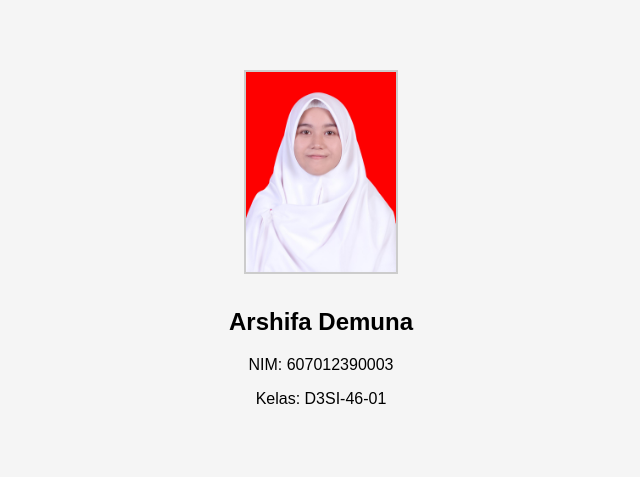
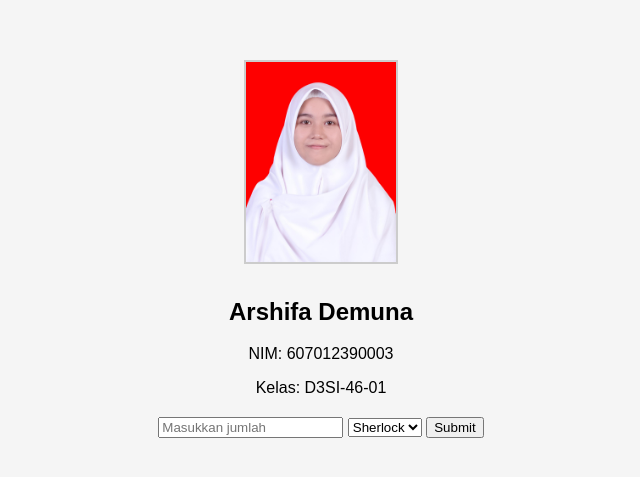
Before and after one commit to shifa34/PABW, a plain HTML site: page Assessment1/index.html in a window 1280 px wide. Shown: the part 151-628 px from the top of the page, without its empty margins (319-959 px from the left). Drawn offline with Linux system fonts and the light colour scheme.

Commit message:
versi 1.2
Update index.html

```diff
--- a/Assessment1/index.html
+++ b/Assessment1/index.html
@@ -38,6 +38,14 @@
     <div class="container">
         <img id="profile-img" src="#" alt="Profile Picture">
         <div class="info" id="profile-info"></div>
+
+        <input type="text" id="jumlah" placeholder="Masukkan jumlah">
+            <select id="pilihan">
+                <option value="sherlock">Sherlock</option>
+                <option value="lupin">Lupin</option>
+                <option value="aladin">Aladin</option>
+            </select>
+            <button id="tombol">Submit</button>
     </div>
 
     <script src="script.js"></script>
```
